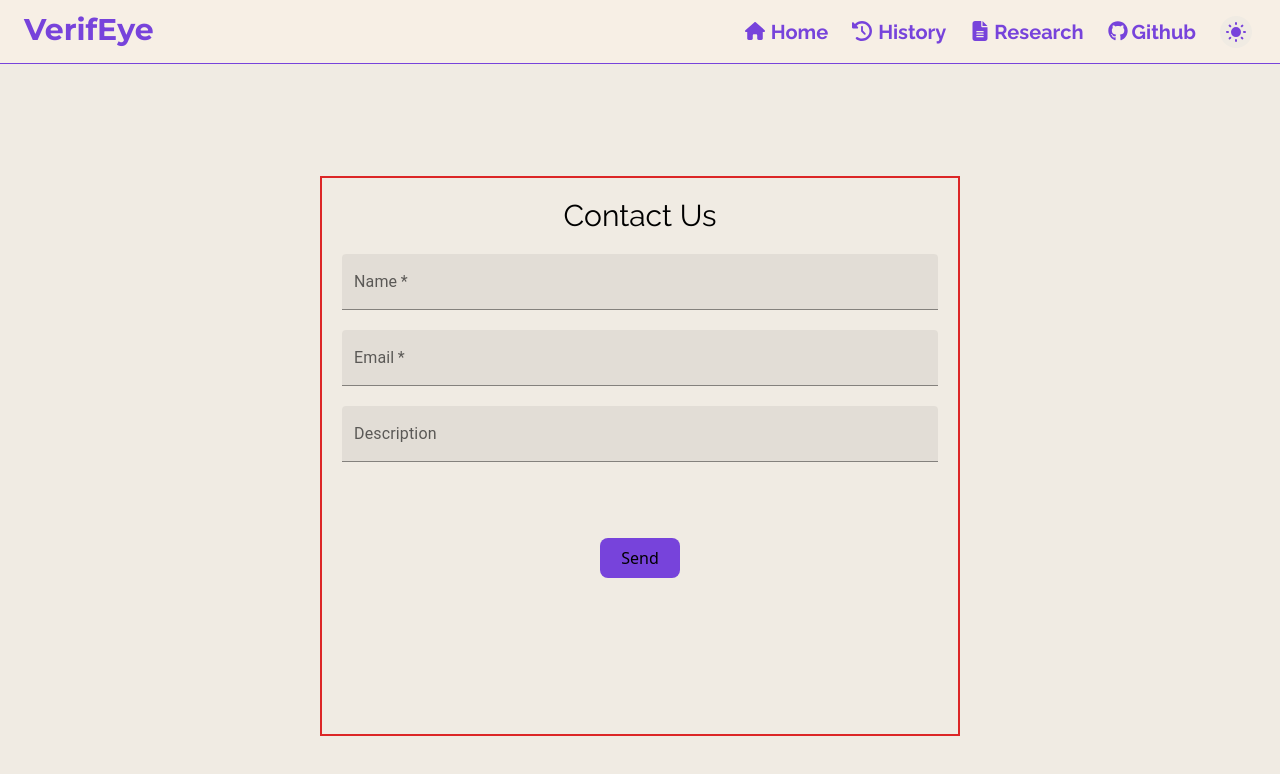
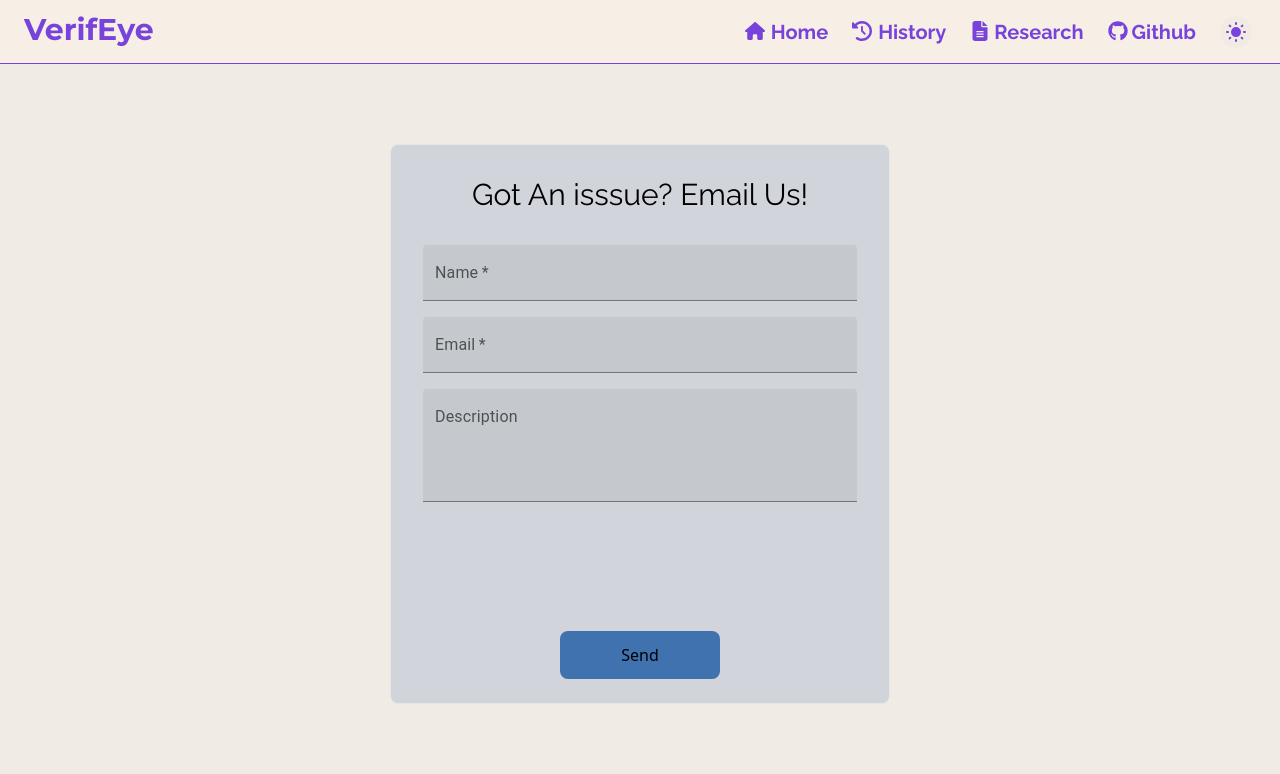
Before and after one commit to Yash0z/News-Classifier, a React (Vite) app: page /contact in a window 1280 px wide. Shown: the top 774 px of the page. Built offline with nearby package versions, Linux system fonts and the light colour scheme; a web font is replaced by a local one.

Commit message:
updated Form

```diff
--- a/src/Pages/Contact.jsx
+++ b/src/Pages/Contact.jsx
@@ -1,35 +1,46 @@
 import React from "react";
 import { Navbar } from "../Components/Navbar";
-import Box from '@mui/material/Box';
-import TextField from '@mui/material/TextField';
+import TextField from "@mui/material/TextField";
 
 export const Contact = () => {
 	return (
 		<>
 			<Navbar />
-			<div className='flex flex-col text-center p-5 space-y-5 w-[80vw] mx-auto border-2 h-[70vh] border-red-600 relative top-28 sm:w-[50vw]'>
-         <h2 className="text-3xl font-Raleway">Contact Us</h2>
+			<div className=' flex flex-col  bg-gray-300 rounded-lg text-center p-8 space-y-4 w-[80vw] mx-auto border h-[70vh]  relative top-20 sm:w-[500px] '>
+				<h2 className='text-3xl font-Raleway pb-4'>
+					Got An isssue? Email Us!
+				</h2>
+
 				<TextField
 					required
-          id="filled-required"
-          label="Name"
-          variant="filled"
+					id='filled-required'
+					label='Name'
+					variant='filled'
 				/>
 				<TextField
 					required
-          id="filled-required"
-          label="Email"
-          variant="filled"
+					id='filled-required'
+					label='Email'
+					variant='filled'
 				/>
+
 				<TextField
-          className="h-28"
-          id="filled-multiline-flexible"
-          label="Description"
+					id='filled-multiline-flexible'
+					label='Description'
 					multiline
-          maxRows={8}
-          variant="filled"
+					maxRows={7}
+					variant='filled'
+					inputProps={{
+						style: {
+							height: 80,
+							maxHeight: 80,
+						},
+					}}
 				/>
-           <button className="self-center bg-accent-1 text-text-clr w-20 h-10 rounded-lg">Send</button>
+
+				<button className='self-center absolute bottom-6 bg-accent-3 text-text-clr w-40 h-12 rounded-lg'>
+					Send
+				</button>
 			</div>
 		</>
 	);
```
Lines whose indentation alone changed are shown as unchanged.
